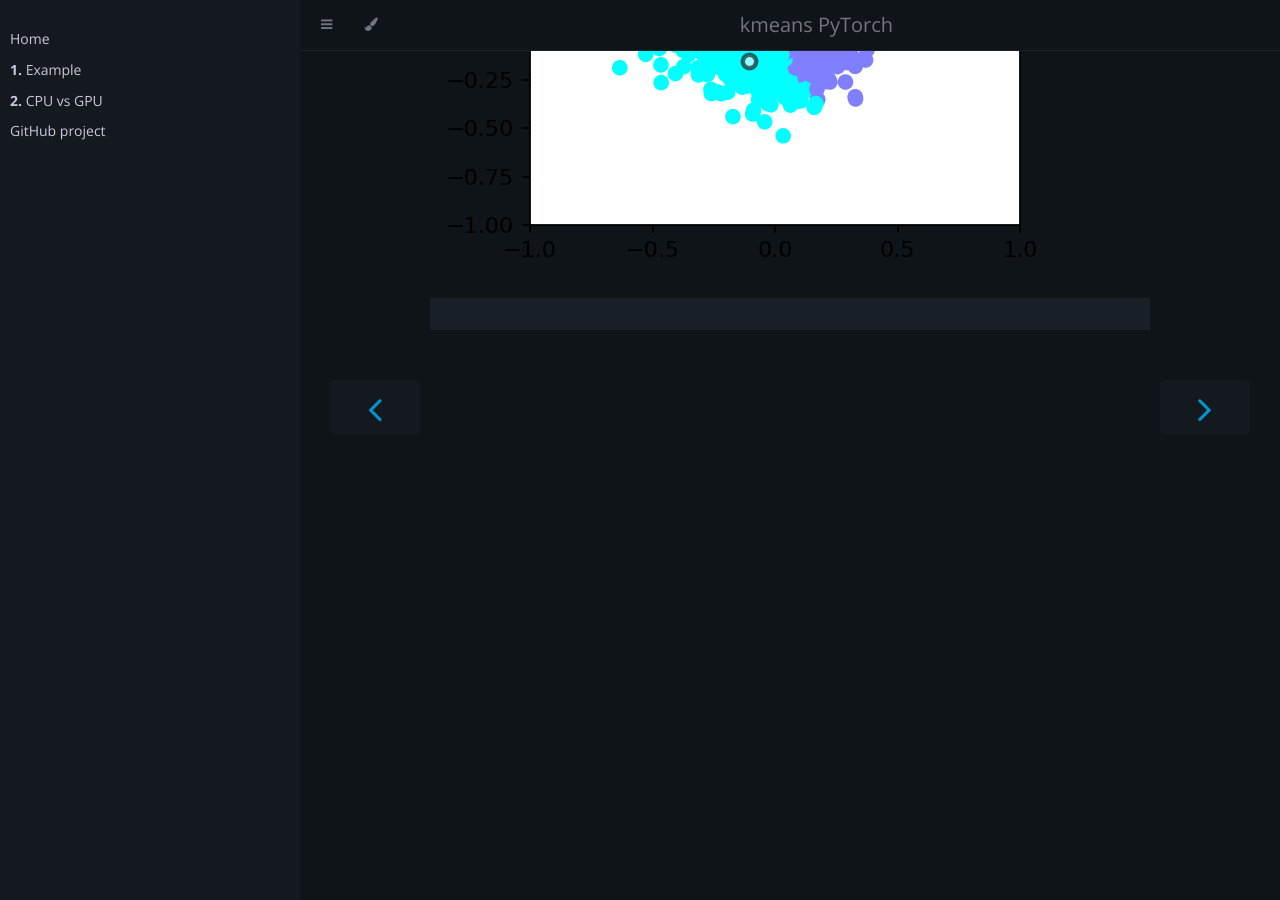
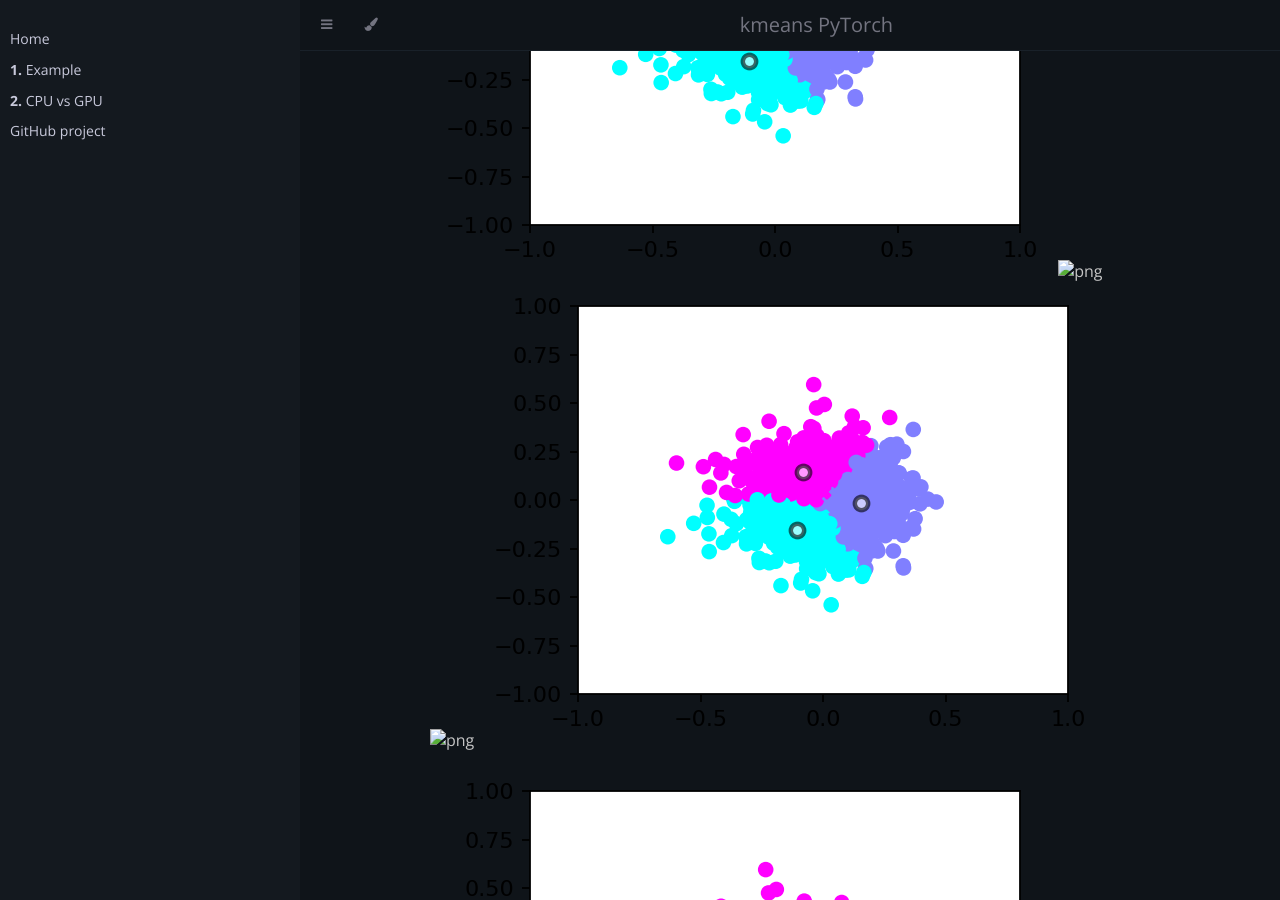
Before and after one commit to subhadarship/kmeans_pytorch, a Jekyll site: the page built from docs/example/example.md, in a window 1280 px wide and 900 px high, scrolled down 2532 px. Built offline with Jekyll 4.4.1, drawn with Linux system fonts in a browser that asks for light colours; nearby versions of some CDN libraries; before the commit the page ends 3017 px from its top, so only the background shows below that.

Commit message:
Add files via upload

````diff
--- a/docs/example/example.md
+++ b/docs/example/example.md
@@ -157,7 +157,15 @@
 ```
 
 
-![png]({{ site.baseurl }}/static/img/example/output_10_0.png)
+![png](/static/img/example/output_10_0.png)
+![png](/kmeans_pytorch/docs/static/img/example/output_10_0.png)
+![png]({{site.baseurl}}/docs/static/img/example/output_10_0.png)
+![png]({{site.baseurl}}/static/img/example/output_10_0.png)
+
+![image](/static/img/example/output_10_0.png)
+![image](/kmeans_pytorch/docs/static/img/example/output_10_0.png)
+![image]({{site.baseurl}}/docs/static/img/example/output_10_0.png)
+![image]({{site.baseurl}}/static/img/example/output_10_0.png)
 
 
 
````
